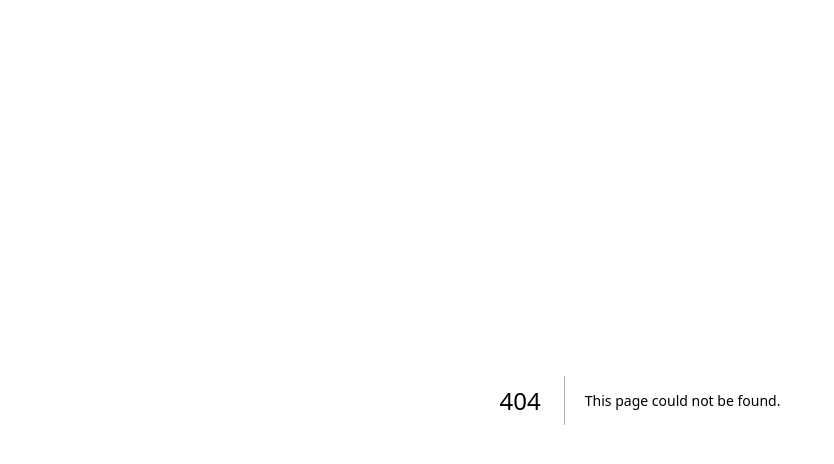
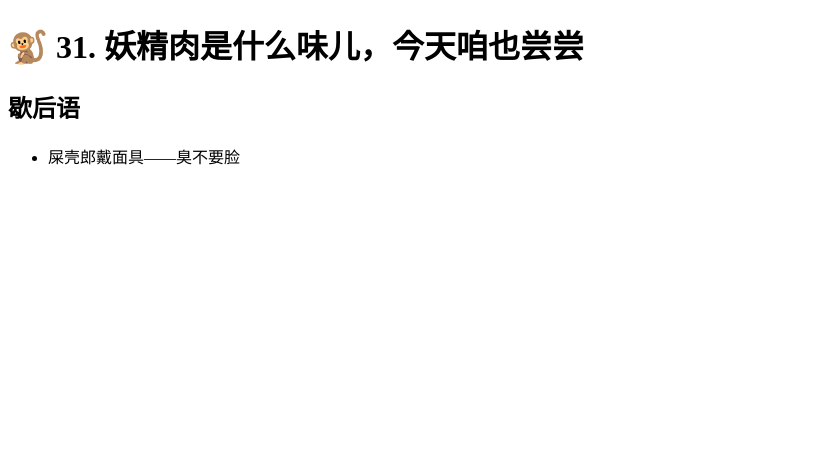
Before and after one commit to eddiehe99/bannatienet, a Next.js app: page /journey-to-the-west/monkey-31 in a window 1280 px wide. Before the commit this address had no page. Shown: the top 464 px of the page, without its empty margins (0-834 px from the left). Built offline with nearby package versions, Linux system fonts and the light colour scheme.

Commit message:
feat: add journey-to-the-west 31

```diff
--- a/src/pages/journey-to-the-west/_meta.js
+++ b/src/pages/journey-to-the-west/_meta.js
@@ -1,6 +1,7 @@
 /* eslint-disable prettier/prettier */
 /* eslint-disable import/no-anonymous-default-export */
 export default {
+    'monkey-31': '🐒 31',
     'monkey-30': '🐒 30',
     'monkey-29': '🐒 29',
     'monkey-27': '🐒 27',
--- /dev/null
+++ b/src/pages/journey-to-the-west/monkey-31.mdx
@@ -0,0 +1,5 @@
+# 🐒 31. 妖精肉是什么味儿，今天咱也尝尝
+
+## 歇后语
+
+- 屎壳郎戴面具——臭不要脸
```
